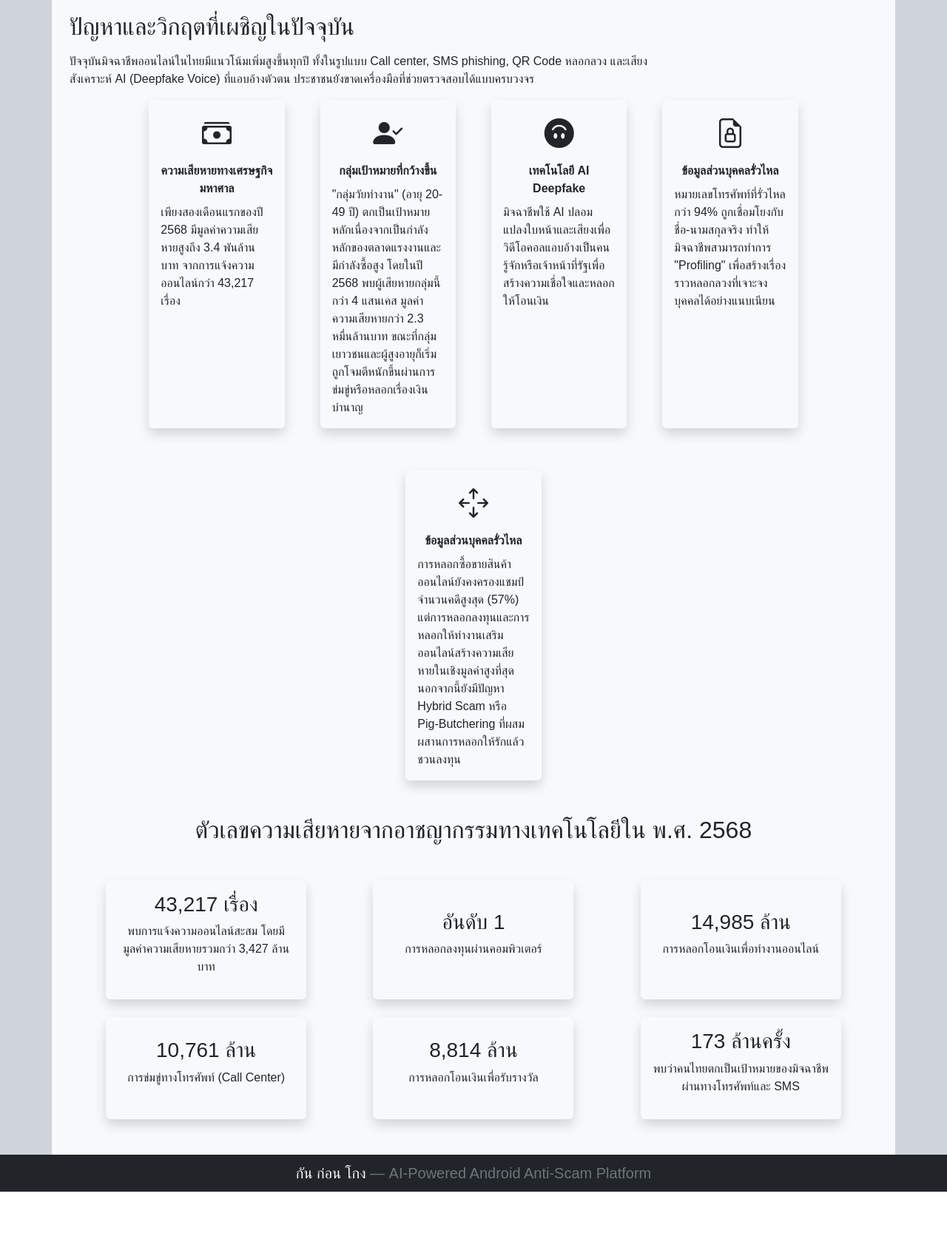
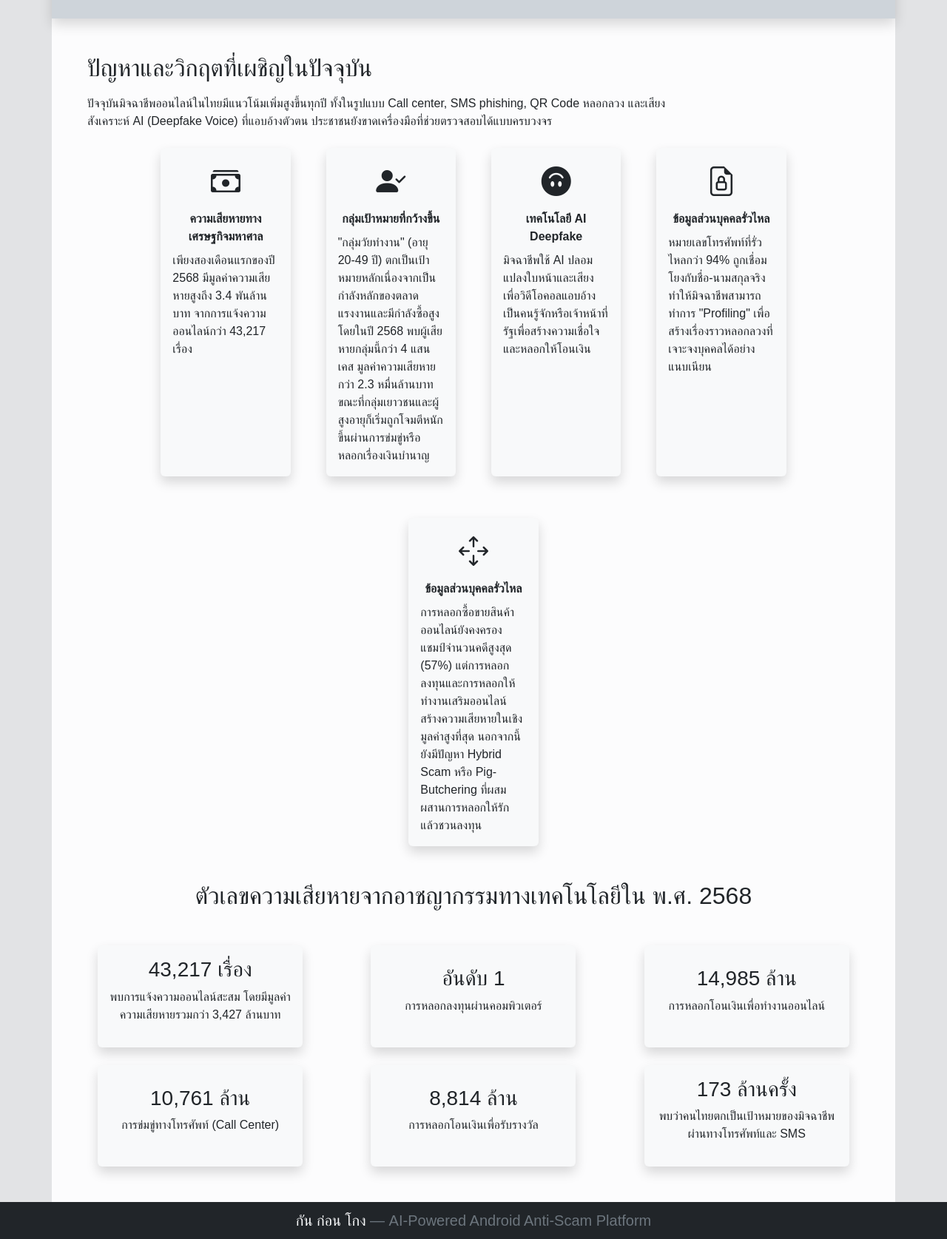
Before and after one commit to CMEBOOST/UBCHECK-Presentation, a Django app: page / in a window 1280 px wide. Shown: the part 514-2189 px from the top of the page at 74% size. Before the commit the page ends 2125 px from the top, so only its background shows below. Run offline with Django 5.2, Linux system fonts and the light colour scheme; some web fonts are replaced.

Commit message:
change color cause its little wired

```diff
--- a/UBCHECK/myapp/templates/base.html
+++ b/UBCHECK/myapp/templates/base.html
@@ -18,7 +18,7 @@
     <link rel="stylesheet" href="{% static 'css/font.css' %}">
 </head>
 
-<body class="bg-dark-subtle">
+<body class="bg-secondary-subtle">
     <nav class="navbar navbar-expand-lg bg-dark border-bottom border-body p-3 fs-5" data-bs-theme="dark">
         <div class="container-fluid">
             <div>
--- a/UBCHECK/myapp/templates/index.html
+++ b/UBCHECK/myapp/templates/index.html
@@ -16,18 +16,20 @@
 </ul>
 {%endblock%}
 {%block content %}
-<div class="container bg-light pb-5">
-    <div class="container text-center pt-3" style="text-shadow: 2px 2px 4px rgb(179, 179, 179);">
-        <h1 class="fs-1">SCAMMERS</h1>
+<div class="container bg-light-subtle p-0 pb-5">
+    <div class="container text-center d-flex align-content-center justify-content-center p-3" style="text-shadow: 2px 2px 4px rgb(179, 179, 179);">
+        <h1 class="fs-1" style="margin-bottom: 0px">
+            <span class="text-danger">SCAM</span>MER</h1>
     </div>
-    <div class="container py-4">
-        <div class="row align-items-center g-4 rounded shadow">
+    <div class="container bg-dark-subtle p-3 py-4 shadow d-flex justify-content-center align-items-center">
+        <div class="row align-items-center g-4">
             <div class="col-12 col-md-6">
-                <img class="img-fluid rounded pb-3"
+                <img class="img-fluid rounded"
                     src="https://images.unsplash.com/photo-1603714228681-b399854b8f80?q=80&w=1160&auto=format&fit=crop&ixlib=rb-4.1.0&ixid=M3wxMjA3fDB8MHxwaG90by1wYWdlfHx8fGVufDB8fHx8fA%3D%3D"
                     alt="...">
             </div>
-            <div class="col-12 col-md-6 text-start fs-5">
+            <div class="col-12 col-md-6 text-start fs-5 d-flex flex-column">
+                <h2 class="text-center">อาชญากรรมทางเทคโนโลยี Scammer</h2>
                 <p>สภาวการณ์อาชญากรรมทางเทคโนโลยีในประเทศไทยได้เปลี่ยนผ่านจากการหลอกลวงในระดับบุคคลไปสู่โครงสร้างอาชญากรรมข้ามชาติที่มีการจัดตั้งองค์กรอย่างเป็นระบบ
                     โดยมีการขยายตัวอย่างรวดเร็วตามการเติบโตของเศรษฐกิจดิจิทัลและการใช้ชีวิตที่ผูกติดกับแพลตฟอร์มออนไลน์มากขึ้น
                     ในช่วงปี พ.ศ. 2568-2569 มิจฉาชีพได้นำเทคโนโลยีขั้นสูง โดยเฉพาะปัญญาประดิษฐ์ (AI)
@@ -39,10 +41,12 @@
         </div>
     </div>
 
-    <div class="container">
-        <div class="my-3">
+    <div class="container mt-5  px-5">
+        <div class="">
             <h2>ปัญหาและวิกฤตที่เผชิญในปัจจุบัน</h2>
-            <p class="w-75 my-3">ปัจจุบันมิจฉาชีพออนไลน์ในไทยมีแนวโน้มเพิ่มสูงขึ้นทุกปี ทั้งในรูปแบบ Call center, SMS phishing, QR Code หลอกลวง และเสียงสังเคราะห์ AI (Deepfake Voice) ที่แอบอ้างตัวตน ประชาชนยังขาดเครื่องมือที่ช่วยตรวจสอบได้แบบครบวงจร</p>
+            <p class="w-75 my-3 mb-4">ปัจจุบันมิจฉาชีพออนไลน์ในไทยมีแนวโน้มเพิ่มสูงขึ้นทุกปี ทั้งในรูปแบบ Call center, SMS
+                phishing, QR Code หลอกลวง และเสียงสังเคราะห์ AI (Deepfake Voice) ที่แอบอ้างตัวตน
+                ประชาชนยังขาดเครื่องมือที่ช่วยตรวจสอบได้แบบครบวงจร</p>
         </div>
         <div class="row justify-content-md-center g-2 gap-md-5">
             <div
@@ -97,32 +101,40 @@
         </div>
     </div>
     <div class="container mt-5 text-center">
-        <div class="text-center my-5"><h2>ตัวเลขความเสียหายจากอาชญากรรมทางเทคโนโลยีใน พ.ศ. 2568</h2></div>
+        <div class="text-center my-5">
+            <h2>ตัวเลขความเสียหายจากอาชญากรรมทางเทคโนโลยีใน พ.ศ. 2568</h2>
+        </div>
         <div class="row px-3 justify-content-around">
-            <div class="col-12 col-md-3 rounded shadow d-flex flex-column align-items-center justify-content-center p-3">
+            <div
+                class="col-12 hover-scale bg-light col-md-3 rounded shadow d-flex flex-column align-items-center justify-content-center p-3">
                 <h3>43,217 เรื่อง</h3>
                 <p>พบการแจ้งความออนไลน์สะสม โดยมีมูลค่าความเสียหายรวมกว่า 3,427 ล้านบาท</p>
             </div>
-            <div class="col-12 col-md-3 rounded shadow d-flex flex-column align-items-center justify-content-center p-3">
+            <div
+                class="col-12 hover-scale bg-light col-md-3 rounded shadow d-flex flex-column align-items-center justify-content-center p-3">
                 <h3>อันดับ 1</h3>
                 <p>การหลอกลงทุนผ่านคอมพิวเตอร์</p>
             </div>
-            <div class="col-12 col-md-3 rounded shadow d-flex flex-column align-items-center justify-content-center p-3">
+            <div
+                class="col-12 hover-scale bg-light col-md-3 rounded shadow d-flex flex-column align-items-center justify-content-center p-3">
                 <h3>14,985 ล้าน</h3>
                 <p>การหลอกโอนเงินเพื่อทำงานออนไลน์</p>
             </div>
         </div>
 
         <div class="row px-3 mt-4 justify-content-around">
-            <div class="col-12 col-md-3 rounded shadow  p-3 d-flex flex-column align-items-center justify-content-center">
+            <div
+                class="col-12 hover-scale bg-light col-md-3 rounded shadow  p-3 d-flex flex-column align-items-center justify-content-center">
                 <h3>10,761 ล้าน</h3>
                 <p>การข่มขู่ทางโทรศัพท์ (Call Center)</p>
             </div>
-            <div class="col-12 col-md-3 rounded shadow  p-3 d-flex flex-column align-items-center justify-content-center">
+            <div
+                class="col-12 hover-scale bg-light col-md-3 rounded shadow  p-3 d-flex flex-column align-items-center justify-content-center">
                 <h3>8,814 ล้าน</h3>
                 <p>การหลอกโอนเงินเพื่อรับรางวัล</p>
             </div>
-            <div class="col-12 col-md-3 rounded shadow  p-3 d-flex flex-column align-items-center justify-content-center">
+            <div
+                class="col-12 hover-scale bg-light col-md-3 rounded shadow  p-3 d-flex flex-column align-items-center justify-content-center">
                 <h3>173 ล้านครั้ง</h3>
                 <p>พบว่าคนไทยตกเป็นเป้าหมายของมิจฉาชีพผ่านทางโทรศัพท์และ SMS</p>
             </div>
```
